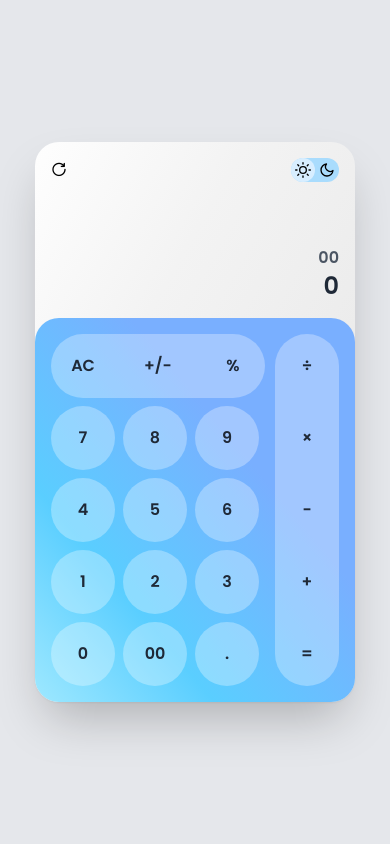
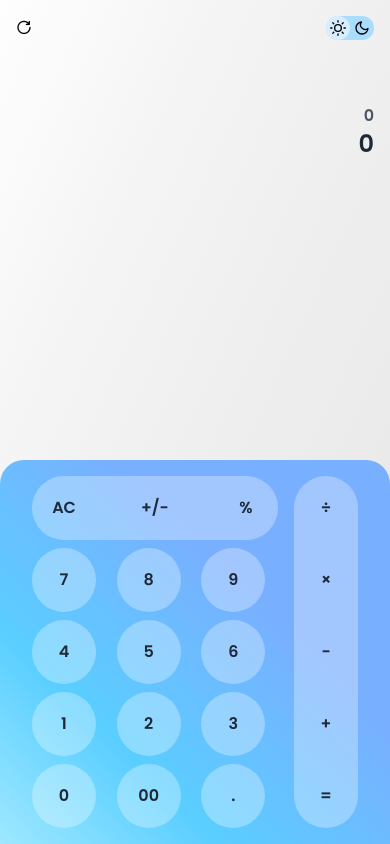
Before and after one commit to Ekoysrn/calc-js, a website: page index.html in a window 390 px wide. Both pictures are taken after a click on the button "00". Drawn offline with nearby package versions, Linux system fonts and the light colour scheme.

Commit message:
for mobile

```diff
--- a/index.html
+++ b/index.html
@@ -16,7 +16,7 @@
 </head>
 
 <body class="flex items-center justify-center h-screen bg-gray-200 dark:bg-slate-900 popins">
-  <div class="bodyCalc max-w-xs w-full max-h-[560px] h-full  bg-bodyLinear rounded-3xl shadow-2xl dark:shadow-2xl text-nowrap">
+  <div class="bodyCalc sm:max-w-xs w-full sm:max-h-[560px] h-full  bg-bodyLinear sm:rounded-3xl shadow-2xl dark:shadow-2xl text-nowrap">
     <!-- Display -->
     <div class="w-full flex justify-between p-4 text-md items-center">
       <button onclick="hideBtn(this)" class="uil uil-redo dark:text-slate-50 font-medium">
@@ -61,24 +61,28 @@
         </label>
       </div>
     </div>
+
+    <!-- history start -->
     <div class="historySection hidden">
       <h1 class="text-md font-medium px-4 pb-4 dark:text-slate-50">history:</h1>
-      <div class="history px-5 dark:text-slate-50 font-medium text-base overflow-hidden">
+      <div class="history px-5 break-words text-wrap dark:text-slate-50 font-medium text-base overflow-hidden"></div>
+    </div>
+    <!-- history end -->
 
-      </div>
+    <!-- result start -->
+    <div class="text-right dark:text-slate-200 text-md font-semibold text-gray-600 pt-12 px-4">
+      <div class="numberContent text-wrap break-words">0</div>
     </div>
-    <div class="text-right dark:text-slate-200 text-md font-semibold text-gray-600 pt-12 px-4 box-border overflow-hidden">
-      <div class="numberContent text-wrap">0</div>
+    <div class="font-semibold dark:text-slate-50 text-gray-800 px-4 pb-4 flex justify-between overflow-hidden">
+      <div class="text-md"><span class="hidden equals">&equals;</span></div>
+      <div class="result text-2xl text-wrap break-words">0</div>
     </div>
-    <div class="font-semibold dark:text-slate-50 text-gray-800 px-4 pb-4 flex justify-between">
-      <div class="text-md"><span class="hidden equals">&equals;</span></div>
-      <div class="result text-2xl">0</div>
-    </div>
+    <!-- result end -->
 
-    <!-- Buttons -->
-    <div class="w-full displayCal flex bg-linear rounded-3xl shadow-sm">
-      <div class="grid grid-cols-3 gap-2 rounded-2xl w-[80%] p-4">
-        <div class="flex col-span-3 justify-between w-[214px] rounded-full bg-white/[30%] dark:bg-black/[30%]">
+    <!--  Buttons start -->
+    <div class="w-full displayCal flex sm:static absolute bottom-0 bg-linear sm:rounded-3xl rounded-t-3xl shadow-sm">
+      <div class="grid grid-cols-3 gap-2 rounded-2xl sm:w-[80%] w-[90%] p-4 sm:ml-0 ml-4">
+        <div class="flex col-span-3 justify-between sm:w-[214px] w-full rounded-full bg-white/[30%] dark:bg-black/[30%]">
           <button class="cardAction" onclick="removeNumber()">AC</button>
           <button class="cardAction">+/-</button>
           <button class="cardAction" onclick="calculatePercentage()">%</button>
@@ -103,7 +107,7 @@
         <button class="cardNumber"onclick="setNumber('00')">00</button>
         <button class="cardNumber" onclick="setNumber('.')">.</button>
       </div>
-      <div class="flex h-full col-span-1 gap-2 w-[20%] justify-between bg-white/[30%] dark:bg-black/[30%] rounded-full mr-4 my-4 flex-wrap">
+      <div class="flex h-full col-span-1 gap-2 w-[20%] justify-between bg-white/[30%] dark:bg-black/[30%] rounded-full sm:mr-4 my-4 mr-8 flex-wrap">
         <button class="cardAction" onclick="setOperation('/')">&div;</button>
         <button class="cardAction" onclick="setOperation('*')">&times;</button>
         <button class="cardAction" onclick="setOperation('-')">&minus;</button>
--- a/src/js/main.js
+++ b/src/js/main.js
@@ -15,15 +15,16 @@ const equals = document.querySelector('.equals');
 
 
 function displayValue(e) {
+
   if(e === undefined){
-    currentNumberContent.textContent = currentNumber;
+    currentNumberContent.textContent = formatNumber(currentNumber);
   }else{
-    currentNumberContent.textContent = e;
+    currentNumberContent.textContent = e
   }
 }
 
 function equalValue(){
-  resultContent.textContent = displayCalc;
+  resultContent.textContent = formatNumber(displayCalc);
 }
 
 function setNumber(number) {
@@ -68,7 +69,8 @@ function calculate() {
     displayCalc = currentNumber;
   }
 
-  let dis = `${displayFirstNum} ${displayOperator} ${displaySecondNum}`
+  let dis = `${formatNumber(displayFirstNum)} ${displayOperator} ${formatNumber(displaySecondNum)}`;
+
   viewHistory(firstNumber,secondNumber,operator,currentNumber)
 
 
@@ -129,11 +131,10 @@ checkDarkMode.addEventListener("click",function(){
 
 
 function viewHistory(firstNum,secondNum,operator,result){
-  let historyResult = `${firstNum} ${operator} ${secondNum} = ${result}`;
+  let historyResult = `${formatNumber(firstNum)} ${operator} ${formatNumber(secondNum)} = ${formatNumber(result)}`;
 
   if(firstNum != null && secondNum != null && operator != null){
     historyItem.push(historyResult);
-    console.log(historyItem);
     textHistory();
   }
 }
@@ -167,3 +168,7 @@ function hideBtn(e){
   equals.classList.add("hidden");
   sectionHistory.classList.toggle("hidden");
 }
+
+function formatNumber(number){
+  return parseFloat(number).toLocaleString('en-US');
+}
```
Also changed, not shown: public/css/output.css.
